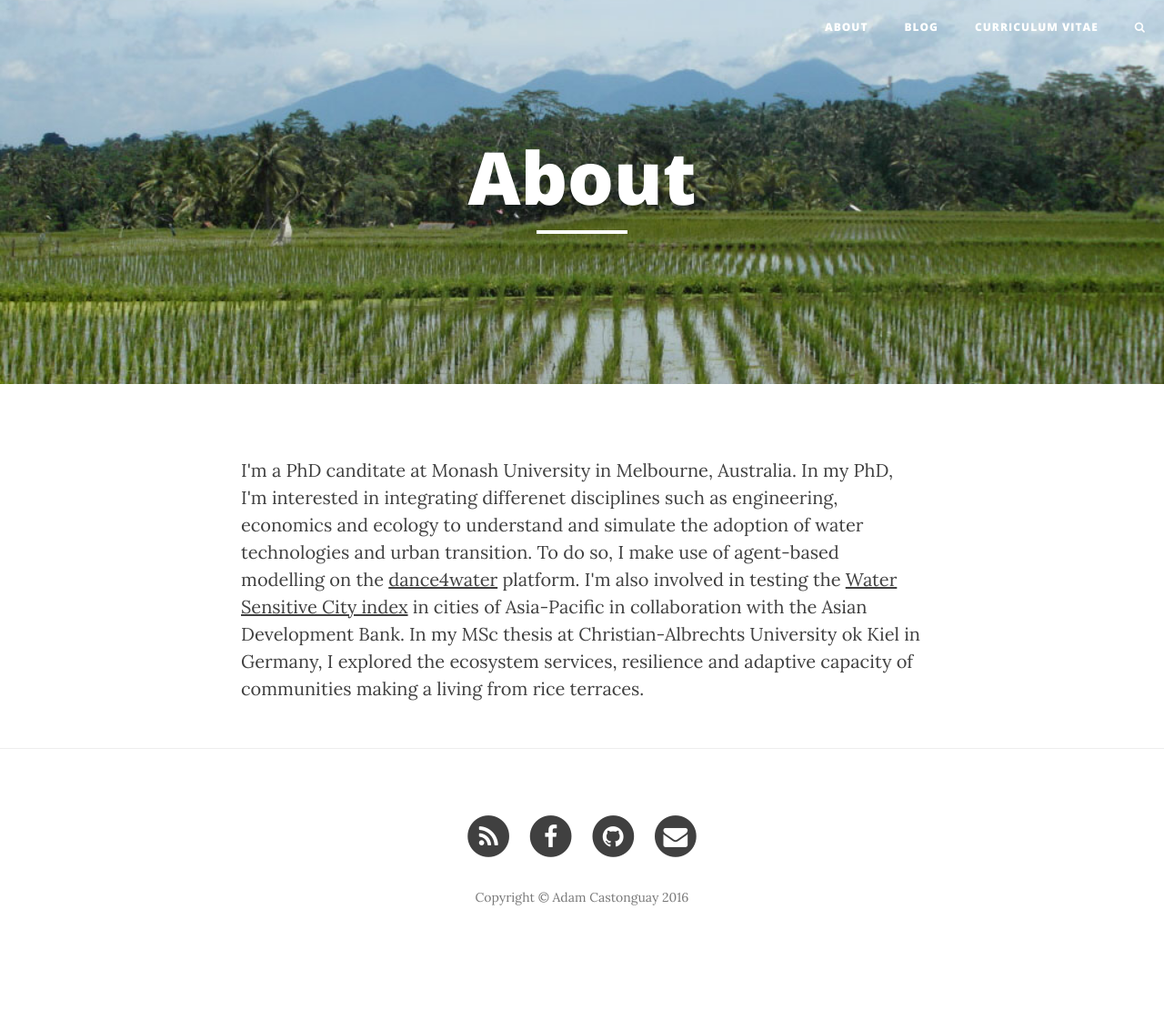
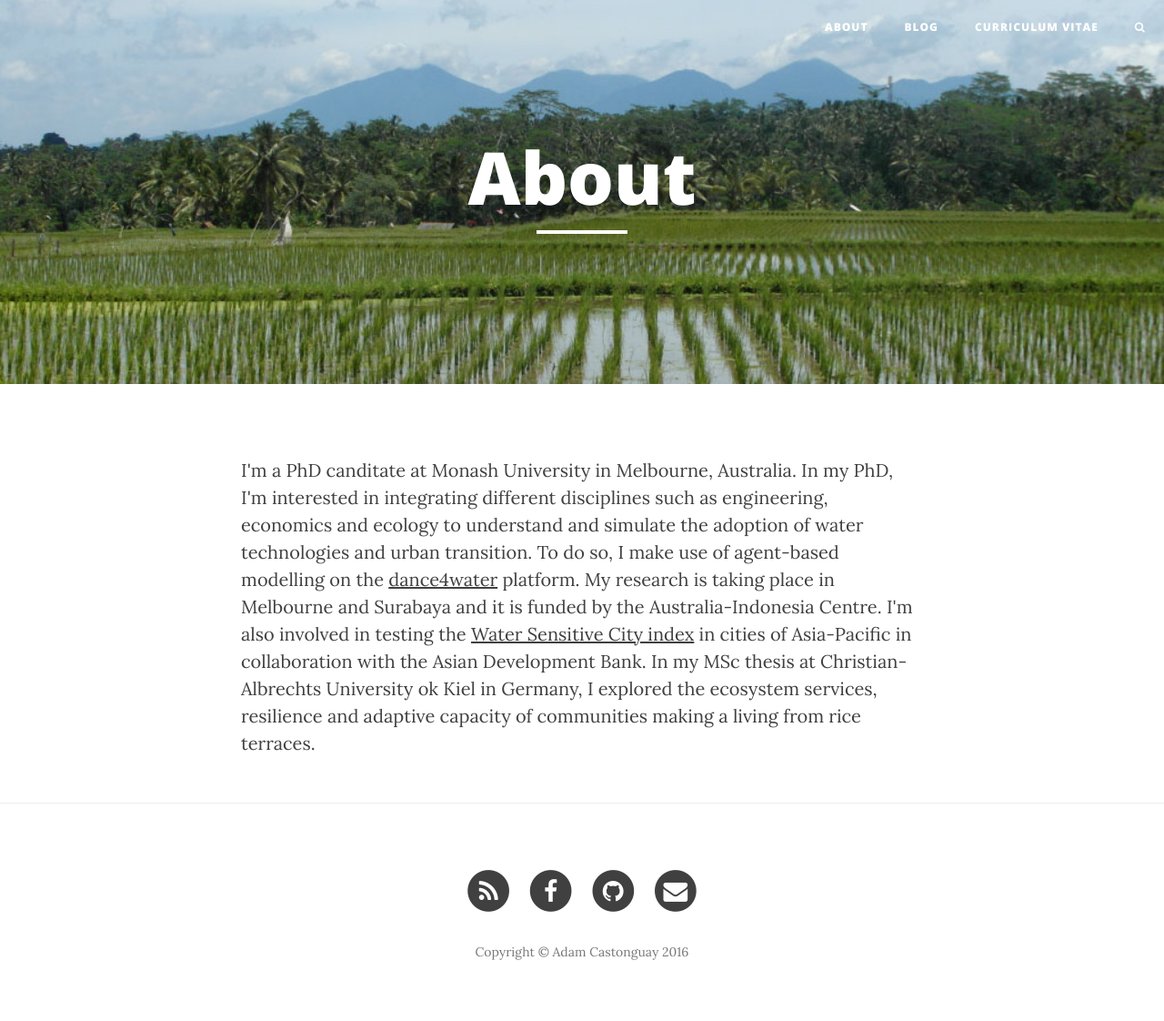
Before and after one commit to accastonguay/previous_website, a Jekyll site: the page built from index.html, in a window 1280 px wide. Shown: the whole page at 91% size. Built offline with Jekyll 4.4.1, drawn with Linux system fonts in a browser that asks for light colours; nearby versions of some CDN libraries; before the commit the page ends 1062 px from its top, so only the background shows below that.

Commit message:
home text changed

```diff
--- a/index.html
+++ b/index.html
@@ -9,8 +9,9 @@ header-img: "img/rice_terraces.jpg"
 <section id="about">
 	<div>
 		<p>
-			I'm a PhD canditate at Monash University in Melbourne, Australia. In my PhD, I'm interested in integrating differenet disciplines such as engineering, economics and ecology to understand and simulate the adoption of water technologies and urban transition.
-					To do so, I make use of agent-based modelling on the <a href="http://www.dance4water.org/">dance4water</a> platform. I'm also involved in testing the <a href="http://wscindex.dance4water.org/">Water Sensitive City index</a> in cities of Asia-Pacific in collaboration with the Asian Development Bank.
+			I'm a PhD canditate at Monash University in Melbourne, Australia. In my PhD, I'm interested in integrating different disciplines such as engineering, economics and ecology to understand and simulate the adoption of water technologies and urban transition.
+					To do so, I make use of agent-based modelling on the <a href="http://www.dance4water.org/">dance4water</a> platform. My research is taking place in Melbourne and Surabaya and it is funded by the Australia-Indonesia Centre.
+					I'm also involved in testing the <a href="http://wscindex.dance4water.org/">Water Sensitive City index</a> in cities of Asia-Pacific in collaboration with the Asian Development Bank.
 					In my MSc thesis at Christian-Albrechts University ok Kiel in Germany, I explored the ecosystem services, resilience and adaptive capacity of communities making a living from rice terraces. </p>
 
 		</p>
```
